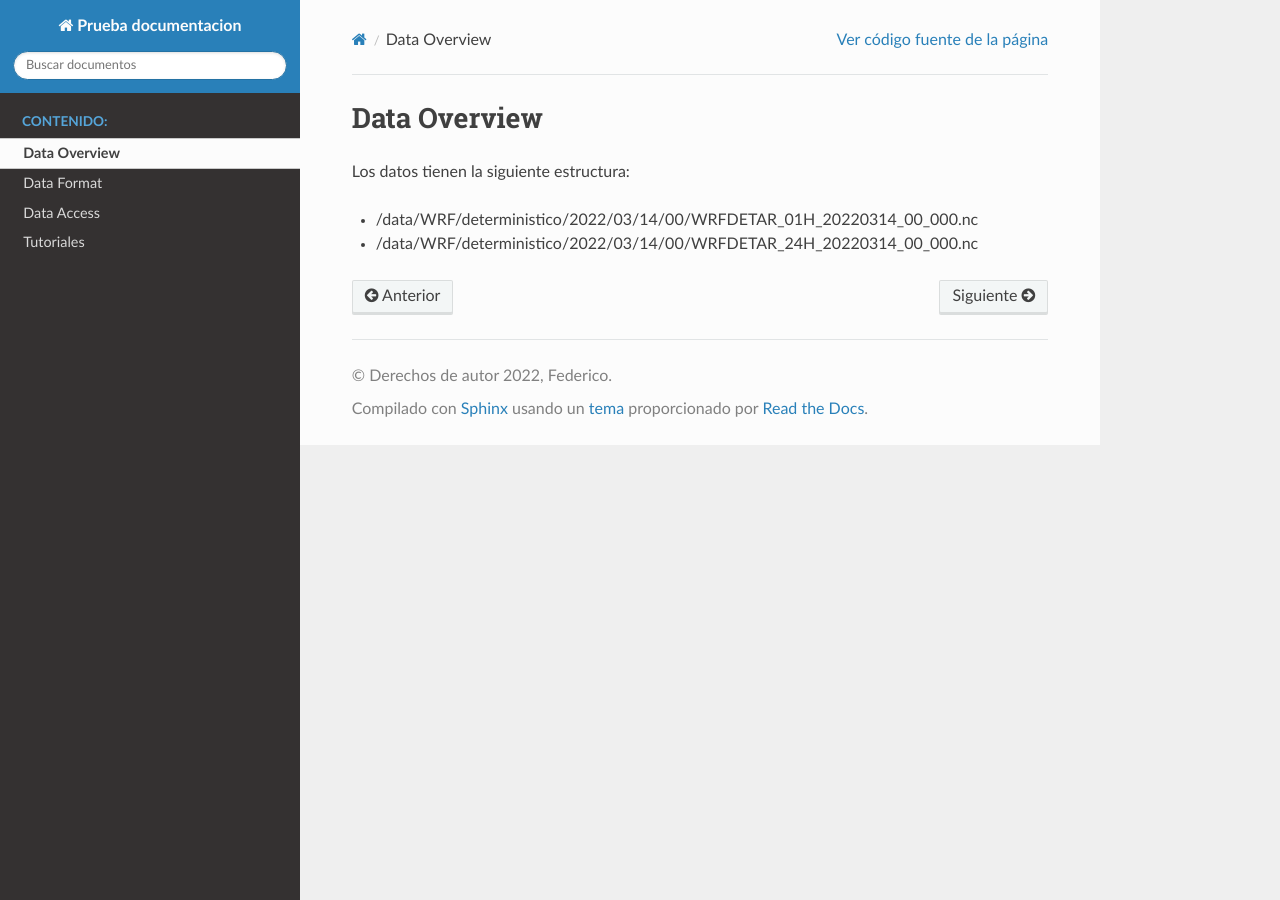
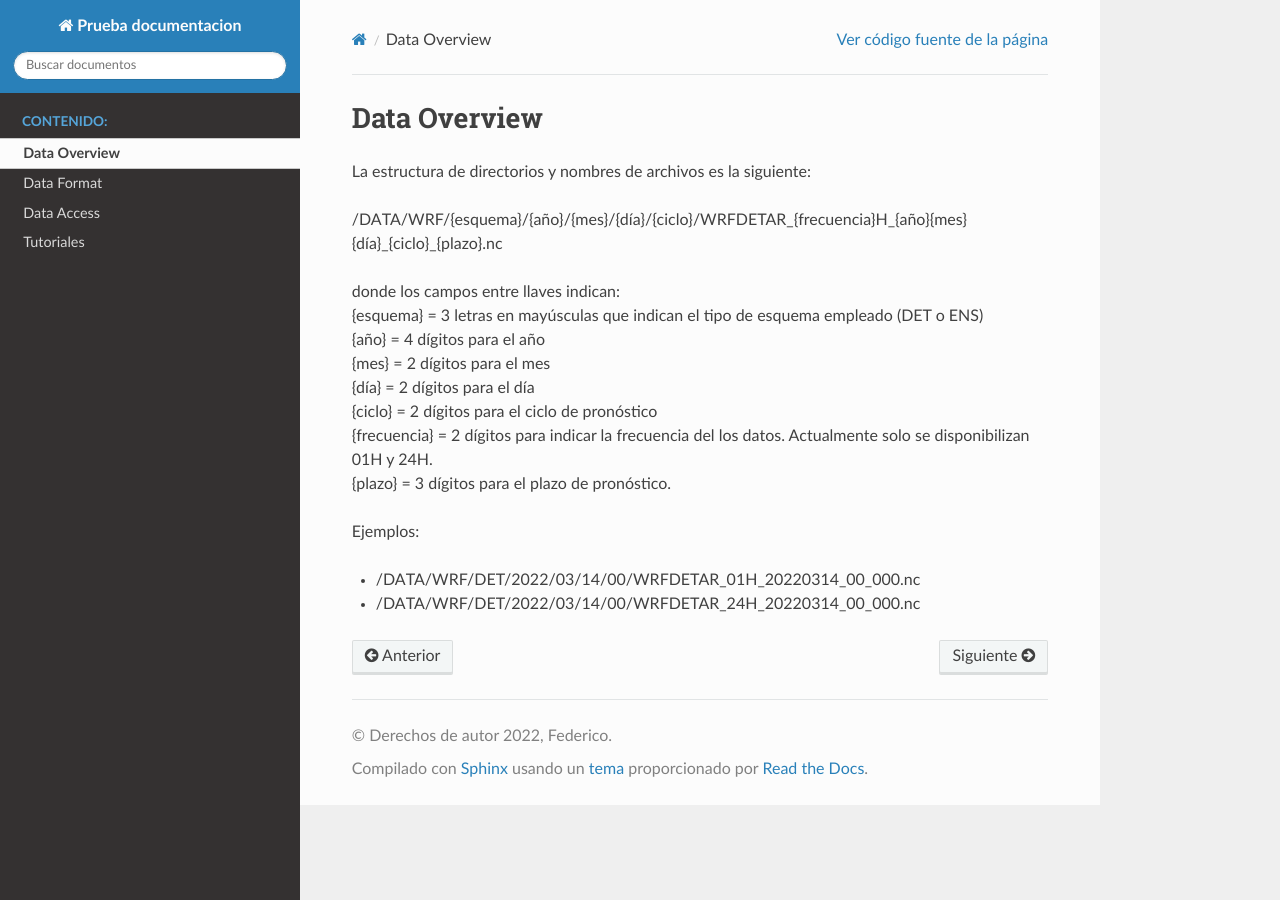
Before and after one commit to odp-aws-smn/documentation_wrf_det, a Sphinx documentation site: the page built from source/Data_Overview.md, in a window 1280 px wide. Built offline with Sphinx 7.4.7 and the Read the Docs theme 2.0.0, drawn with Linux system fonts in a browser that asks for light colours.

Commit message:
Update Data_Overview.md

```diff
--- a/source/Data_Overview.md
+++ b/source/Data_Overview.md
@@ -1,5 +1,18 @@
 # Data Overview
 
-Los datos tienen la siguiente estructura:
-* /data/WRF/deterministico/2022/03/14/00/WRFDETAR_01H_20220314_00_000.nc
-* /data/WRF/deterministico/2022/03/14/00/WRFDETAR_24H_20220314_00_000.nc
+La estructura de directorios y nombres de archivos es la siguiente:
+
+/DATA/WRF/{esquema}/{año}/{mes}/{día}/{ciclo}/WRFDETAR_{frecuencia}H_{año}{mes}{día}\_{ciclo}_{plazo}.nc
+
+donde los campos entre llaves indican: <br />
+{esquema} = 3 letras en mayúsculas que indican el tipo de esquema empleado (DET o ENS) <br />
+{año} = 4 dígitos para el año <br />
+{mes} = 2 dígitos para el mes <br />
+{día} = 2 dígitos para el día <br />
+{ciclo} = 2 dígitos para el ciclo de pronóstico <br />
+{frecuencia} = 2 dígitos para indicar la frecuencia del los datos. Actualmente solo se disponibilizan 01H y 24H. <br />
+{plazo} = 3 dígitos para el plazo de pronóstico.
+
+Ejemplos:
+* /DATA/WRF/DET/2022/03/14/00/WRFDETAR_01H_20220314_00_000.nc
+* /DATA/WRF/DET/2022/03/14/00/WRFDETAR_24H_20220314_00_000.nc
```
